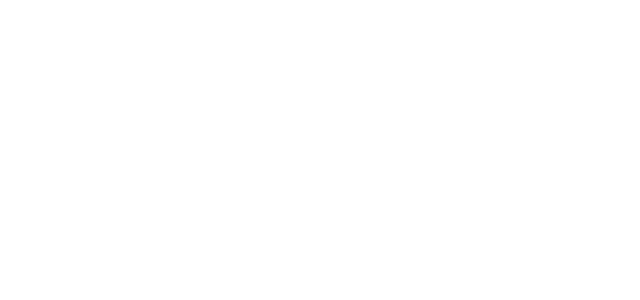
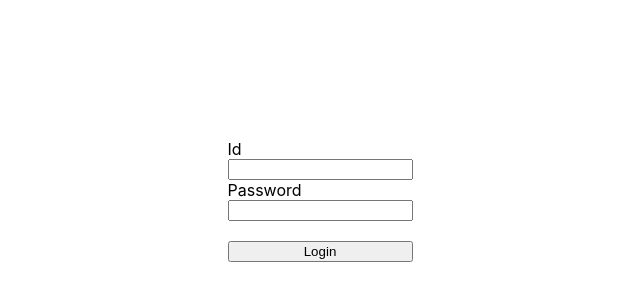
Before and after one commit to NSU-GoodTime/GoodTime, a React (Create React App) app in the folder FE/good_time_react/: page /loginPage in a window 1280 px wide. Before the commit this address had no page. Shown: the part 200-500 px from the top of the page, without its empty margins (320-960 px from the left). Built offline with nearby package versions, Linux system fonts and the light colour scheme.

Commit message:
frontLogin

```diff
--- a/FE/good_time_react/package.json
+++ b/FE/good_time_react/package.json
@@ -6,10 +6,12 @@
     "@testing-library/jest-dom": "^5.17.0",
     "@testing-library/react": "^13.4.0",
     "@testing-library/user-event": "^13.5.0",
+    "axios": "^1.6.1",
     "react": "^18.2.0",
+    "react-copy-to-clipboard": "^5.1.0",
     "react-dom": "^18.2.0",
     "react-router-dom": "^6.18.0",
-    "react-scripts": "5.0.1",
+    "react-scripts": "^5.0.1",
     "web-vitals": "^2.1.4"
   },
   "scripts": {
--- a/FE/good_time_react/src/App.js
+++ b/FE/good_time_react/src/App.js
@@ -1,12 +1,14 @@
 import React from "react";
 import { BrowserRouter as Router, Route, Routes } from "react-router-dom";
+import LoginPage from "./login/LoginPage";
 import Main from "./main/main";
 
 function App() {
   return (
     <Router>
       <Routes>
-        <Route path='/' element={<Main />} />
+        <Route path="/" element={<Main />} />
+        <Route path="/loginPage" element={<LoginPage />} />
       </Routes>
     </Router>
   );
--- /dev/null
+++ b/FE/good_time_react/src/login/CheckLogin.js
@@ -0,0 +1,6 @@
+import axios from "axios";
+
+export const Checklogin = async (Id, Password) => {
+  const result = await axios.post("/{roomId}/login", { Id, Password }); //url 수정
+  return result.data.data;
+};
--- /dev/null
+++ b/FE/good_time_react/src/login/LoginPage.js
@@ -0,0 +1,77 @@
+import React, { useState } from "react";
+// import { Checklogin } from "./CheckLogin";
+// import { CopyToClipboard } from "react-copy-to-clipboard";
+function LoginPage() {
+  // const dispatch = useDispatch();
+
+  const [Id, setId] = useState("");
+  const [Password, setPassword] = useState("");
+
+  //다음페이지 넘어가야함
+  const onIdHandler = (event) => {
+    setId(event.currentTarget.value);
+  };
+  const onPasswordHandler = (event) => {
+    setPassword(event.currentTarget.value);
+  };
+  const onSubmitHandler = (event) => {
+    // 버튼만 누르면 리로드 되는것을 막아줌
+    event.preventDefault();
+
+    console.log("Id", Id);
+    console.log("Password", Password);
+
+    //Id,Password를 다 입력해야함
+    event.preventDefault();
+    if (!Id) {
+      return alert("ID를 입력하세요.");
+    } else if (!Password) {
+      return alert("Password를 입력하세요.");
+    }
+
+    // let body = {
+    //   id: Id,
+    //   password: Password,
+    // };
+    // dispatch(loginUser(body));
+  };
+
+  //==================================
+  // const onSubmitHandler = async () => {
+  //   const result= await Checklogin(Id, Password);
+  //   console.log("Id", Id);
+  //   console.log("Password", Password);
+  //const {accessToken,refreshToken}=result;
+  // localStorage.setItem('access',accessToken);
+  // localStorage.setItem('refresh',refreshToken);  로컬에서 저장
+
+  // dispatch(loginUser(body));
+  // router('./어디론가 넘어가는 페이지');
+  // };
+
+  return (
+    <div
+      style={{
+        display: "flex",
+        justifyContent: "center",
+        alignItems: "center",
+        width: "100%",
+        height: "100vh",
+      }}
+    >
+      <form
+        style={{ display: "flex", flexDirection: "column" }}
+        onSubmit={onSubmitHandler}
+      >
+        <label>Id</label>
+        <input type="text" value={Id} onChange={onIdHandler} />
+        <label>Password</label>
+        <input type="password" value={Password} onChange={onPasswordHandler} />
+        <br />
+        <button formAction="">Login</button>
+      </form>
+    </div>
+  );
+}
+
+export default LoginPage;
--- a/FE/good_time_react/src/main/main.js
+++ b/FE/good_time_react/src/main/main.js
@@ -1,11 +1,11 @@
-import React from "react";
+// import React from "react";
 
-const Main = () => {
-  return (
-    <div>
-      <h1>Main 페이지</h1>
-    </div>
-  );
-};
+// const Main = () => {
+//   return (
+//     <div>
+//       <h1>Main 페이지</h1>
+//     </div>
+//   );
+// };
 
-export default Main;
+// export default Main;
```
Also changed, not shown: 2 other files (tests, documents, lock files or other folders).
